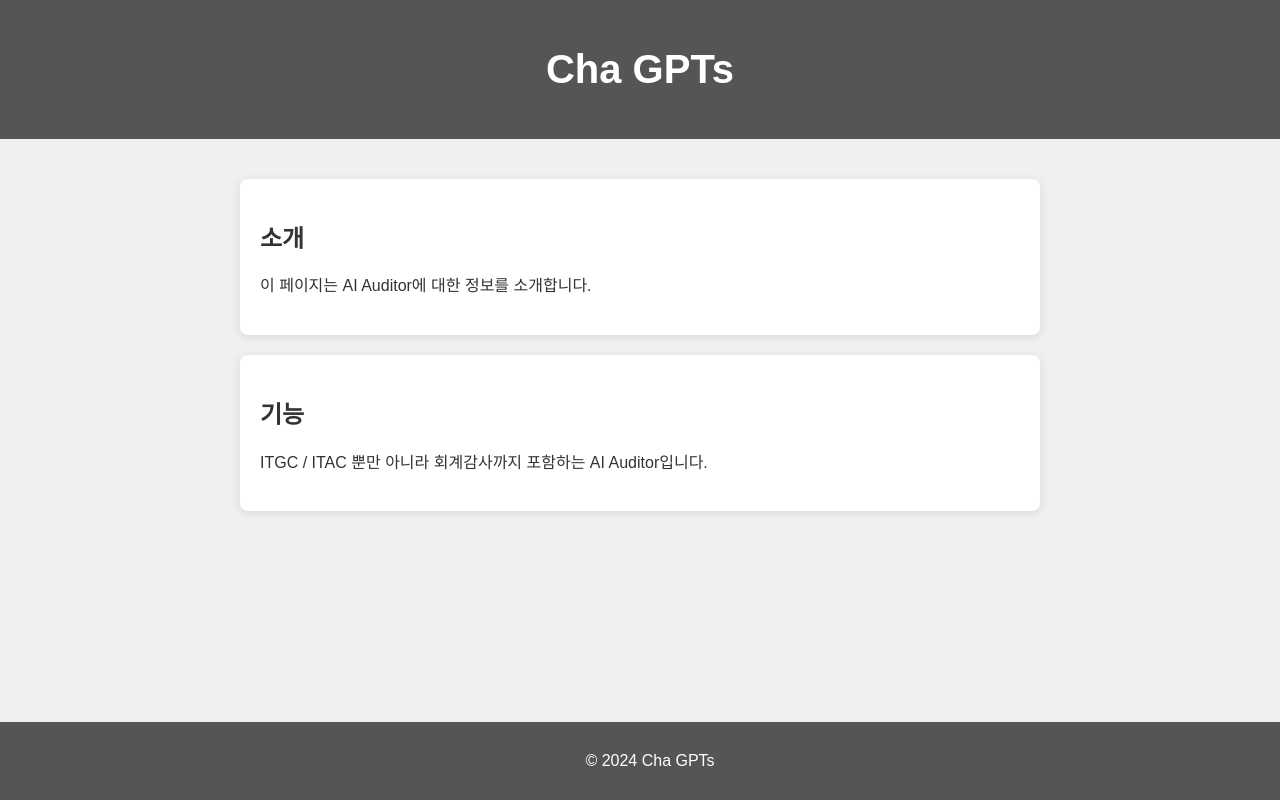
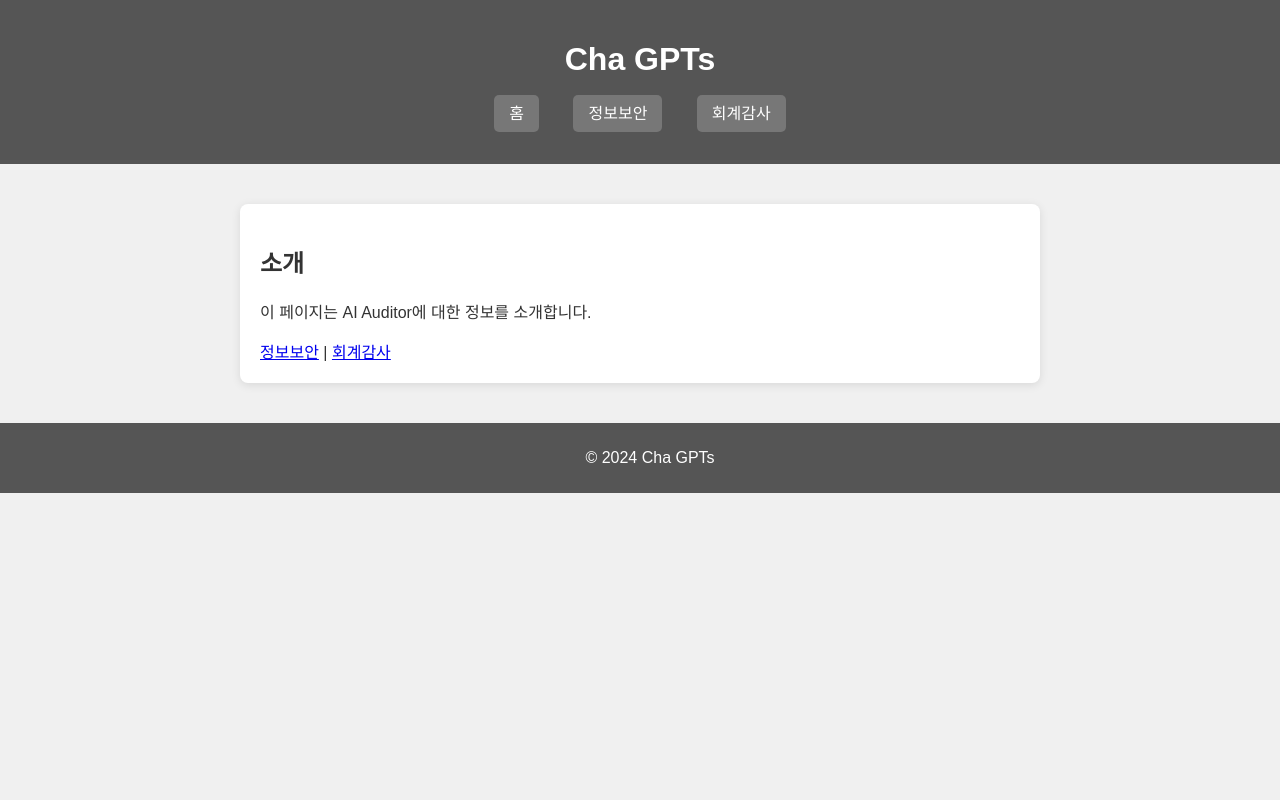
Before and after one commit to chagpts/chagpts.github.io, a plain HTML site: page index.html in a window 1280 px wide. Drawn offline with Linux system fonts and the light colour scheme.

Commit message:
Update index.html

```diff
--- a/index.html
+++ b/index.html
@@ -18,6 +18,20 @@
             padding: 20px;
             text-align: center;
         }
+        nav {
+            margin: 20px 0;
+        }
+        nav a {
+            margin: 0 15px;
+            color: white;
+            text-decoration: none;
+            padding: 10px 15px;
+            background-color: #777;
+            border-radius: 5px;
+        }
+        nav a:hover {
+            background-color: #999;
+        }
         main {
             padding: 20px;
             max-width: 800px;
@@ -28,15 +42,9 @@
             color: white;
             text-align: center;
             padding: 10px;
-            position: fixed;
+            position: relative;
             bottom: 0;
             width: 100%;
-        }
-        h1 {
-            font-size: 2.5em;
-        }
-        p {
-            line-height: 1.6;
         }
         .card {
             background-color: white;
@@ -44,25 +52,56 @@
             box-shadow: 0 2px 10px rgba(0, 0, 0, 0.1);
             margin: 20px 0;
             padding: 20px;
+            display: none; /* 기본적으로 숨김 */
+        }
+        .active {
+            display: block; /* 활성화된 카드만 표시 */
         }
     </style>
 </head>
 <body>
     <header>
         <h1>Cha GPTs</h1>
+        <nav>
+            <a href="#" onclick="showPage('home')">홈</a>
+            <a href="#" onclick="showPage('security')">정보보안</a>
+            <a href="#" onclick="showPage('audit')">회계감사</a>
+        </nav>
     </header>
     <main>
-        <div class="card">
+        <div id="home" class="card active">
             <h2>소개</h2>
             <p>이 페이지는 AI Auditor에 대한 정보를 소개합니다.</p>
+            <a href="#" onclick="showPage('security')">정보보안</a> |
+            <a href="#" onclick="showPage('audit')">회계감사</a>
         </div>
-        <div class="card">
-            <h2>기능</h2>
-            <p>ITGC / ITAC 뿐만 아니라 회계감사까지 포함하는 AI Auditor입니다.</p>
+        <div id="security" class="card">
+            <h2>정보보안</h2>
+            <p>정보보안 관련 정보 및 기능을 설명합니다.</p>
+            <p>AI Auditor는 데이터 보호 및 보안 감사 기능을 제공합니다.</p>
+            <a href="#" onclick="showPage('home')">홈으로 돌아가기</a>
+        </div>
+        <div id="audit" class="card">
+            <h2>회계감사</h2>
+            <p>회계감사에 대한 정보 및 기능을 설명합니다.</p>
+            <p>AI Auditor는 효율적인 회계감사 절차를 지원합니다.</p>
+            <a href="#" onclick="showPage('home')">홈으로 돌아가기</a>
         </div>
     </main>
     <footer>
         <p>© 2024 Cha GPTs</p>
     </footer>
+
+    <script>
+        function showPage(pageId) {
+            // 모든 카드 숨기기
+            const cards = document.querySelectorAll('.card');
+            cards.forEach(card => {
+                card.classList.remove('active');
+            });
+            // 선택한 카드만 표시
+            document.getElementById(pageId).classList.add('active');
+        }
+    </script>
 </body>
 </html>
```
